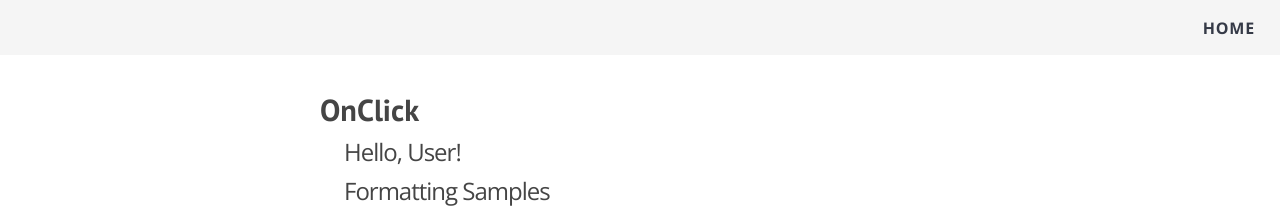
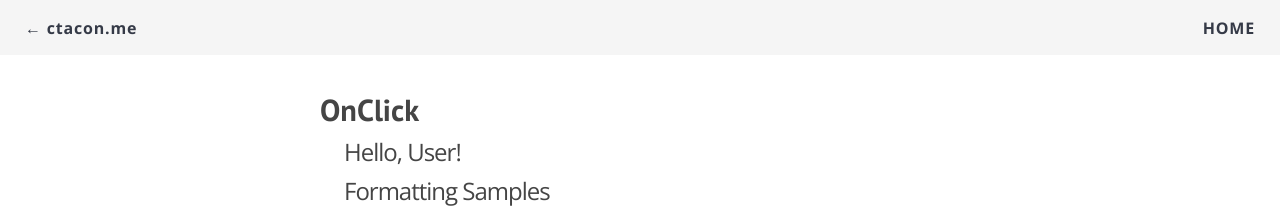
Before and after one commit to carlosjtacon/onclick, a Jekyll site: the page built from index.html, in a window 1280 px wide. Shown: the top 213 px of the page. Built offline with Jekyll 4.4.1, drawn with Linux system fonts in a browser that asks for light colours; nearby versions of some CDN libraries; Markdown is read by kramdown in place of the engine named in the settings.

Commit message:
homepage link navbar

```diff
--- a/_includes/header.html
+++ b/_includes/header.html
@@ -1,4 +1,6 @@
 <div class="site-header">
+
+    <div class="return"><a class="page-link" href="{{ site.url }}/" style="float: left"> ← ctacon.me </a></div>
 
     <nav class="site-nav">
       <a href="#" class="menu-icon">
--- a/_sass/_layout.scss
+++ b/_sass/_layout.scss
@@ -8,6 +8,21 @@
     }
 
     .site-header a {color: $brand-color};
+
+    .return {
+        float: left;
+        margin-left: 25px;
+        padding-top: 16px;
+
+        font-family: 'Open Sans';
+        font-weight: 700 !important;
+        line-height: $base-line-height;
+        letter-spacing: 0.05em;
+
+        &:hover {
+            opacity: 0.8
+        };
+    }
 
     .site-nav {
         padding-top: 16px;
```
Also changed, not shown: 1 other file.
